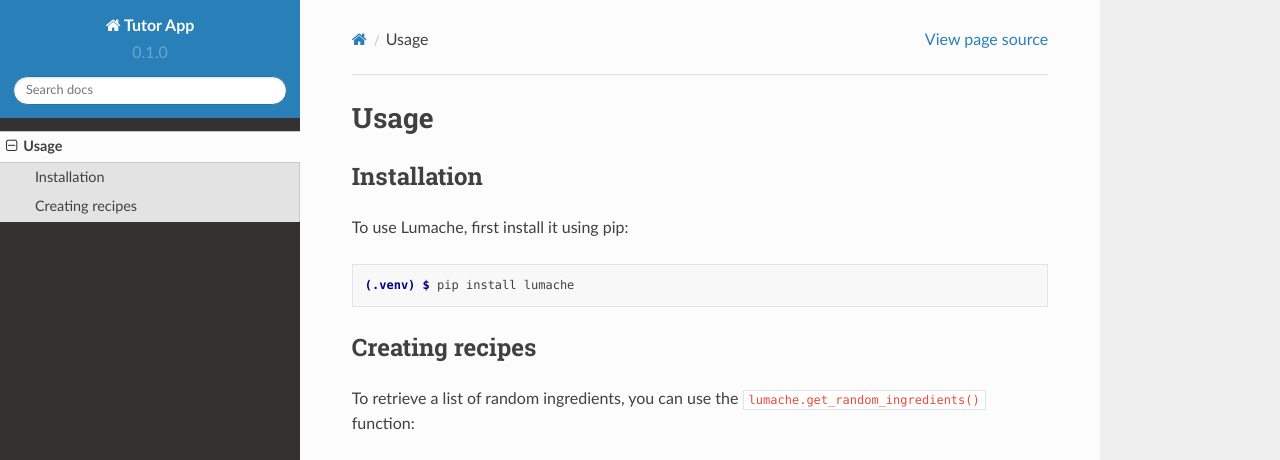
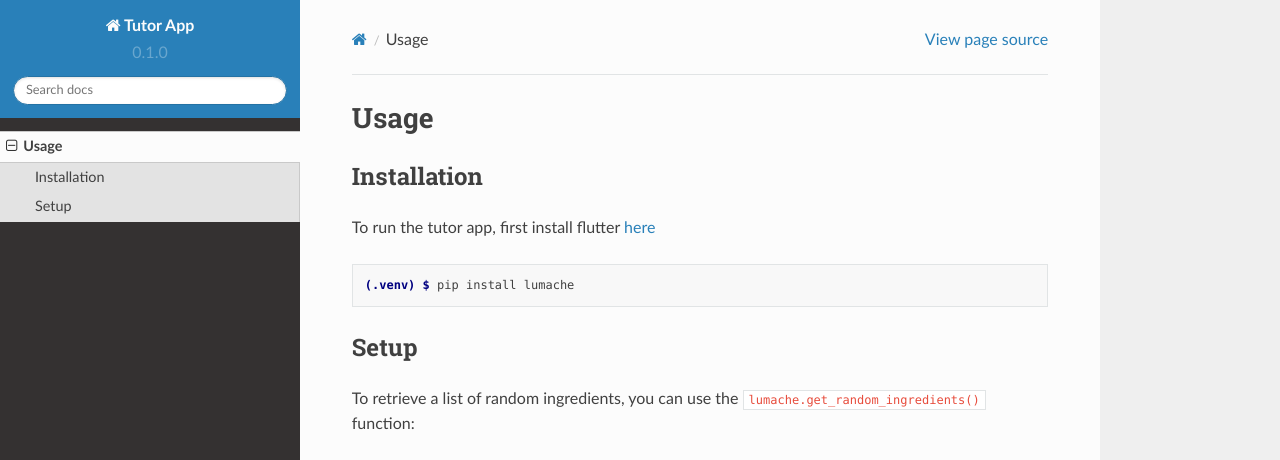
Before and after one commit to Dwengo7/readthedocs, a Sphinx documentation site: the page built from docs/source/usage.rst, in a window 1280 px wide and 1095 px high. Shown: the top 460 px of the window. Built offline with Sphinx 7.4.7 and the Read the Docs theme 2.0.0, drawn with Linux system fonts in a browser that asks for light colours; pages that are not in the unit, such as notebooks, are missing from menus; grey boxes are pictures that could not be loaded.

```diff
--- a/docs/source/index.rst
+++ b/docs/source/index.rst
@@ -1,6 +1,5 @@
 Welcome to Tutor app documentation!
 ===================================
-
 
 
 The tutor app is a web and phone app made in flutter for tutors and students so that
--- a/docs/source/usage.rst
+++ b/docs/source/usage.rst
@@ -6,13 +6,14 @@ Usage
 Installation
 ------------
 
-To use Lumache, first install it using pip:
+To run the tutor app, first install flutter `here <https://docs.flutter.dev/get-started/install>`_
+
 
 .. code-block:: console
 
    (.venv) $ pip install lumache
 
-Creating recipes
+Setup
 ----------------
 
 To retrieve a list of random ingredients,
```
Also changed, not shown: other parts of docs/source/index.rst (+0 -5 lines).
